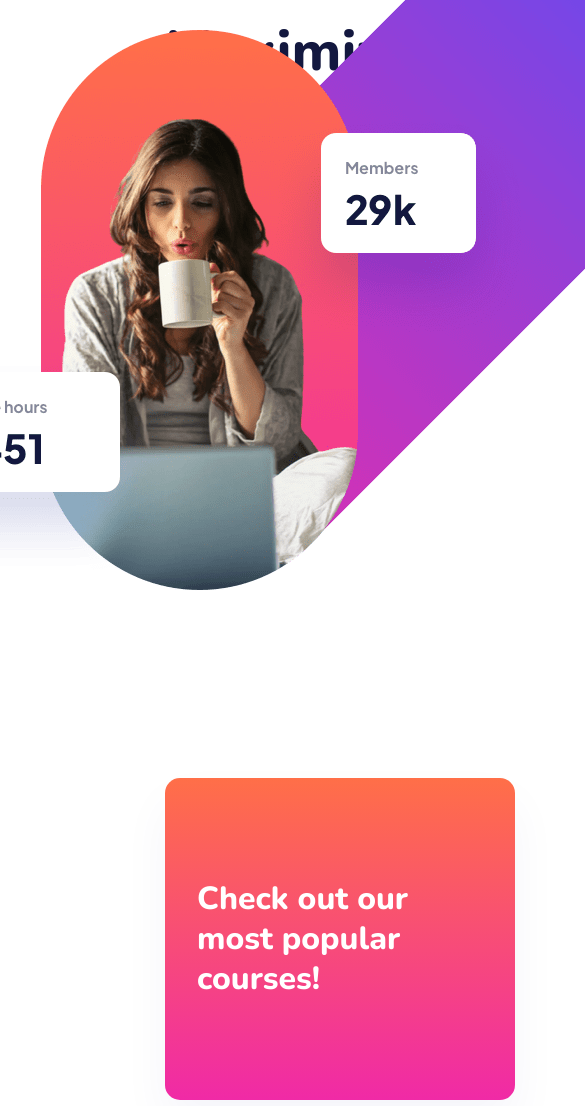
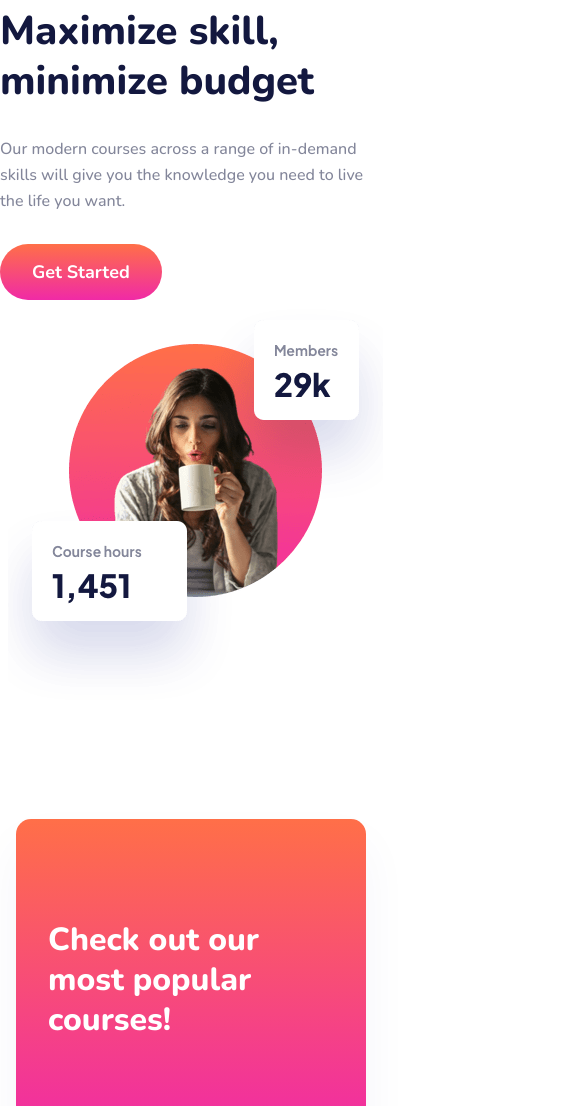
Before and after one commit to caarlosdamian/Skilled-e-learning-landing-page, a plain HTML site: page starter-code/index.html in a window 390 px wide. Shown: the part 120-1226 px from the top of the page, 585 px wide, since content can reach past the window. Drawn offline with nearby package versions, Linux system fonts and the light colour scheme; files whose address does not match are found by name.

Commit message:
finish responsive desing

```diff
--- a/starter-code/index.html
+++ b/starter-code/index.html
@@ -29,7 +29,9 @@
          <button class="button secondary">Get Started</button>
       </div>
       <div class="img-container">
-        <img class="body-img" src="./assets/image-hero-desktop.png" alt="" />
+      <img   class="body-img desktop" src="./assets/image-hero-desktop.webp" alt="IfItDoesntMatchAnyMedia">
+      <img   class="body-img tablet" src="./assets/image-hero-tablet.png" alt="IfItDoesntMatchAnyMedia">
+      <img   class="body-img mobile" src="./assets/image-hero-mobile.png" alt="IfItDoesntMatchAnyMedia">
       </div>
     </div>
     <div class='grid-container'>
@@ -50,20 +52,20 @@
       </div>
       <div class="minicard feat">
         <img src="./assets/icon-photography.svg" alt="animation" class="minicard-img">
-        <span class="minicard-span">Animation</span>
-        <span class="minicard-span-subtitle">Learn the latest animation techniques to create stunning motion design and captivate your audience.</span>
+        <span class="minicard-span">Photography</span>
+        <span class="minicard-span-subtitle">Explore critical fundamentals like lighting, composition, and focus to capture exceptional photos.</span>
         <span class="minicard-span-subtitle-action">Get Started </span>
       </div>
       <div class="minicard feat">
         <img src="./assets/icon-crypto.svg"alt="animation" class="minicard-img">
-        <span class="minicard-span">Animation</span>
-        <span class="minicard-span-subtitle">Learn the latest animation techniques to create stunning motion design and captivate your audience.</span>
+        <span class="minicard-span">Crypto</span>
+        <span class="minicard-span-subtitle">All you need to know to get started investing in crypto. Go from beginner to advanced with this 54 hour course.</span>
         <span class="minicard-span-subtitle-action">Get Started </span>
       </div>
       <div class="minicard feat">
         <img src="./assets/icon-business.svg" alt="animation" class="minicard-img">
-        <span class="minicard-span">Animation</span>
-        <span class="minicard-span-subtitle">Learn the latest animation techniques to create stunning motion design and captivate your audience.</span>
+        <span class="minicard-span">Business</span>
+        <span class="minicard-span-subtitle">A step-by-step playbook to help you start, scale, and sustain your business without outside investment.</span>
         <span class="minicard-span-subtitle-action">Get Started </span>
       </div>
 
--- a/styles/index.css
+++ b/styles/index.css
@@ -3,27 +3,35 @@
 :root {
   --primary-color: #13183f;
   --primary-color-hover: #666ca3;
-    --secondary-color: linear-gradient(0deg,
+  --secondary-color: linear-gradient(
+    0deg,
     rgba(240, 42, 166, 1) 0%,
-            rgba(255, 111, 72, 1) 100%);
-    --secondary-color-hover: linear-gradient(0deg,
+    rgba(255, 111, 72, 1) 100%
+  );
+  --secondary-color-hover: linear-gradient(
+      0deg,
       rgba(255, 255, 255, 0.5),
-            rgba(255, 255, 255, 0.5)),
+      rgba(255, 255, 255, 0.5)
+    ),
     linear-gradient(180deg, #ff6f48 0%, #f02aa6 100%);
   --third-color: linear-gradient(180deg, #4851ff -54.32%, #f02aa6 100%);
-    --third-color-hover: linear-gradient(0deg,
+  --third-color-hover: linear-gradient(
+      0deg,
       rgba(255, 255, 255, 0.5),
-            rgba(255, 255, 255, 0.5)),
+      rgba(255, 255, 255, 0.5)
+    ),
     linear-gradient(180deg, #4851ff -54.32%, #f02aa6 100%);
   --white: #fff;
   --gray: #83869a;
-    --pink:#F74780;
+  --pink: #f74780;
+  --pink-light: #ffa7c3;
 }
 
 * {
   font-family: "Nunito", sans-serif;
   padding: 0;
   margin: 0;
+
 }
 
 nav {
@@ -49,7 +57,8 @@ button {
   cursor: pointer;
   height: 56px;
 }
-footer{
+
+footer {
   display: flex;
   justify-content: space-between;
   background-color: var(--primary-color);
@@ -94,7 +103,7 @@ padding: 50px 165px;
   display: flex;
   flex-direction: column;
   align-items: flex-start;
-    gap:30px
+  gap: 30px;
 }
 
 .body-header {
@@ -122,6 +131,12 @@ padding: 50px 165px;
   right: -500px;
   top: -300px;
 }
+.mobile{
+    display: none;
+}
+.tablet{
+    display: none;
+}
 
 .minicard {
   width: 350px;
@@ -134,10 +149,10 @@ padding: 50px 165px;
 .grid-container {
   padding: 250px 165px;
   display: grid;
-    width: 1440px;
+  align-items: center;
+  justify-content: center;
   grid-template-columns: repeat(auto-fit, minmax(343px, 1fr));
-    /* grid-template-columns: repeat(3,minmax(343,1fr)); */
-    gap: 30px;
+  gap: 50px;
 }
 
 .grand {
@@ -174,27 +189,182 @@ padding: 50px 165px;
   font-weight: 500;
   font-size: 18px;
   line-height: 28px;
-    color: var(--gray)
+  color: var(--gray);
 }
-.minicard-span-subtitle-action{
-    color:var(--pink);
+
+.minicard-span-subtitle-action {
+  color: var(--pink);
   font-style: normal;
   font-weight: 700;
   font-size: 18px;
   line-height: 28px;
+  cursor: pointer;
+}
+
+.minicard-span-subtitle-action:hover {
+  color: var(--pink-light);
 }
 
 .minicardgrand-span {
   padding: 63px 32px;
 }
-.minicard-img{
+
+.minicard-img {
   width: 56px;
   height: 56px;
   position: absolute;
   top: -20px;
 }
-.footer-span{
+
+.footer-span {
   color: var(--white);
   font-size: 24px;
   font-weight: bold;
 }
+
+@media (max-width: 840px) {
+  nav {
+    padding: 24px 39px;
+    width: 680px;
+  }
+
+  footer {
+    display: flex;
+    justify-content: space-between;
+    background-color: var(--primary-color);
+    height: 120px;
+    padding: 36px 40px;
+  }
+
+
+  .body-container {
+    display: flex;
+    align-items: flex-start;
+    justify-content: space-between;
+    padding: 99px 39px;
+     overflow: hidden;
+  }
+  .body-img {
+    position: absolute;
+    right: -370px;
+    top: -250px;
+
+  }
+
+  .desktop{
+      display: none;
+  }
+  .tablet{
+      display: block;
+  }
+
+
+
+  .hero-Container {
+    width: 390px;
+    display: flex;
+    flex-direction: column;
+    align-items: flex-start;
+    gap: 30px;
+  }
+
+  .body-header {
+    font-weight: 800;
+    font-size: 40px;
+    line-height: 50px;
+  }
+
+  .body-text {
+    font-style: normal;
+    font-weight: 500;
+    font-size: 16px;
+    line-height: 26px;
+  }
+
+  .img-container {
+    position: relative;
+  }
+  .grid-container {
+    padding: 186px 36px;
+    display: grid;
+    align-items: center;
+    justify-content: center;
+    grid-template-columns: repeat(auto-fit, minmax(343px, 1fr));
+    gap: 32px;
+  }
+
+}
+
+@media (max-width: 550px) {
+    nav {
+      padding: 16px;
+      width: 343px;
+    }
+
+    footer {
+        display: flex;
+        justify-content: space-between;
+        background-color: var(--primary-color);
+        height: 120px;
+        padding: 36px 16px;
+      }
+
+
+    .body-container {
+      display: flex;
+      align-items: center;
+      justify-content: center;
+      flex-direction: column;
+      padding: 38px 16px;
+       overflow: hidden;
+    }
+    .body-img {
+     position: static;
+
+    }
+
+    .desktop{
+        display: none;
+    }
+    .tablet{
+        display: none;
+    }
+    .mobile{
+        display: inline;
+    }
+
+
+
+    .hero-Container {
+      width: 390px;
+      display: flex;
+      flex-direction: column;
+      align-items: flex-start;
+      gap: 30px;
+    }
+
+    .body-header {
+      font-weight: 800;
+      font-size: 40px;
+      line-height: 50px;
+    }
+
+    .body-text {
+      font-style: normal;
+      font-weight: 500;
+      font-size: 16px;
+      line-height: 26px;
+    }
+
+    .img-container {
+      position: relative;
+    }
+    .grid-container {
+        padding: 66px 16px;
+        display: grid;
+        align-items: center;
+        justify-content: center;
+        grid-template-columns: repeat(auto-fit, minmax(343px, 1fr));
+        gap: 32px;
+      }
+  }
```
Lines whose indentation alone changed are shown as unchanged.
